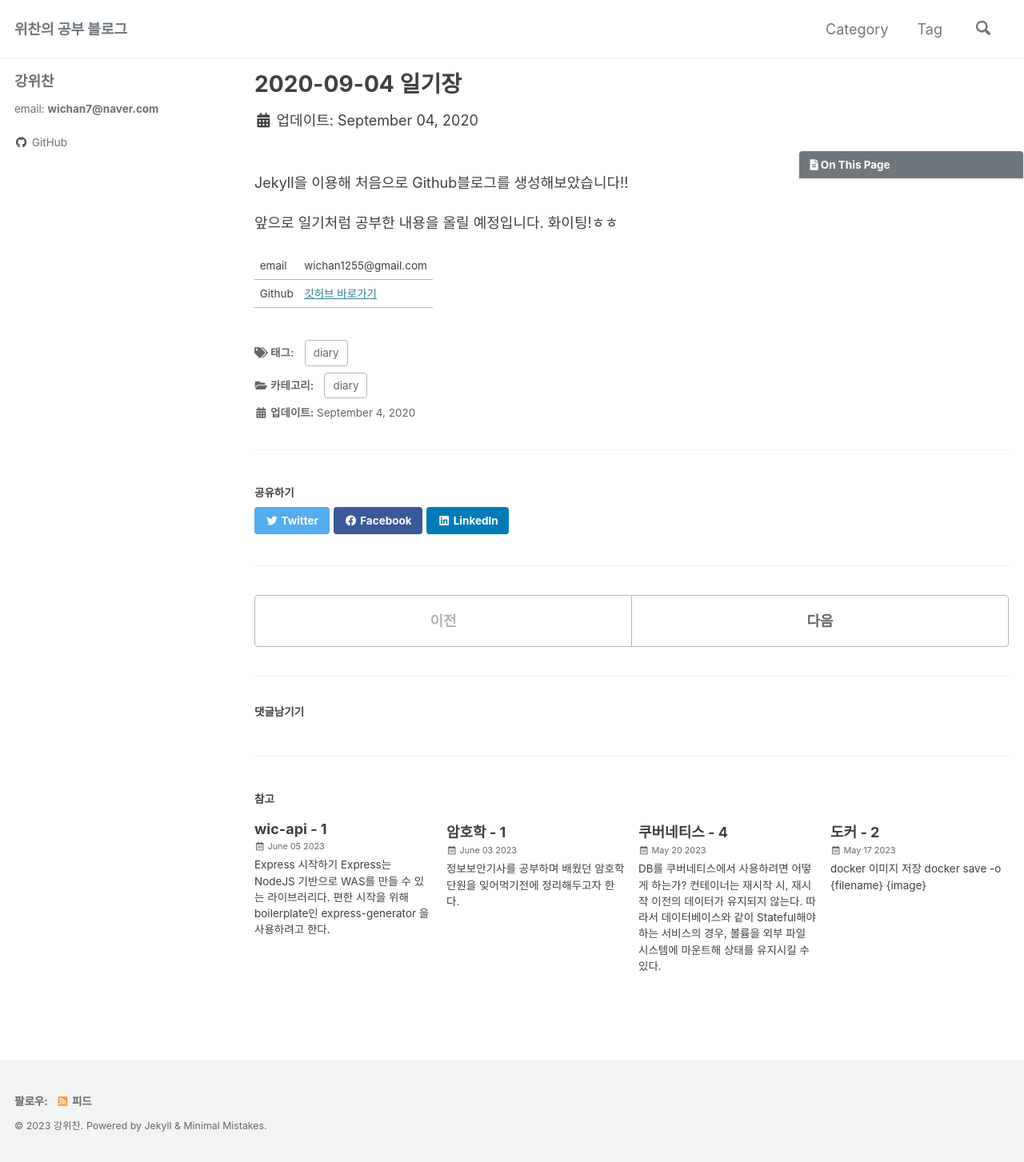
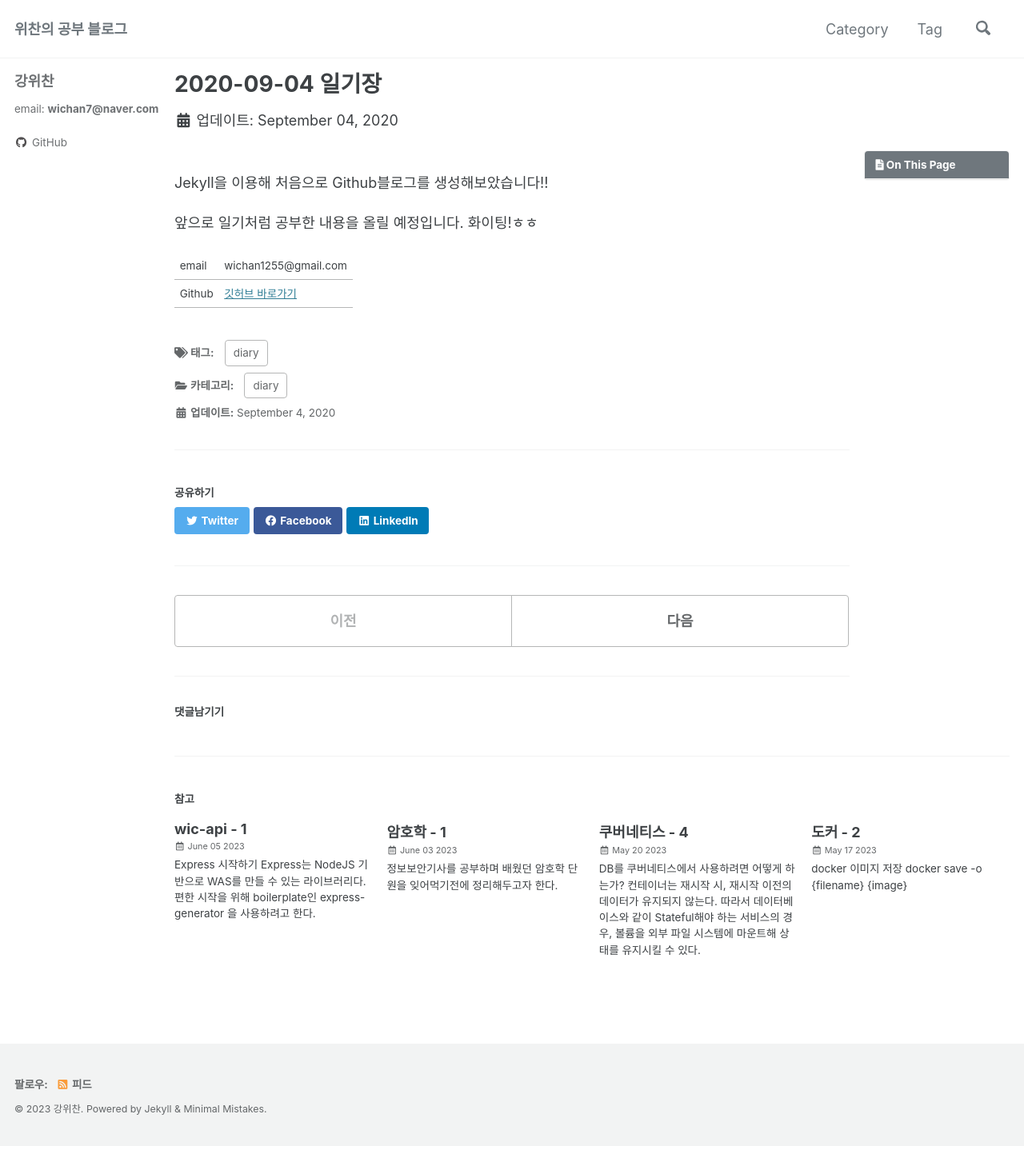
Before and after one commit to wichan7/wichan7.github.io, a Jekyll site: the page built from _posts/2020-09-04-diary-1.md, in a window 1280 px wide. Shown: the whole page at 80% size. Built offline with Jekyll 4.4.1, drawn with Linux system fonts in a browser that asks for light colours; cached includes are drawn as plain includes; comment, search, counter and statistics services are not loaded.

Commit message:
odified:   _sass/minimal-mistakes/_archive.scss modified:   _sass/minimal-mistakes/_page.scss modified:   _sass/minimal-mistakes/_variables.scss

```diff
--- a/_sass/minimal-mistakes/_archive.scss
+++ b/_sass/minimal-mistakes/_archive.scss
@@ -9,12 +9,12 @@
   @include breakpoint($large) {
     float: right;
     width: calc(100% - #{$right-sidebar-width-narrow});
-    //padding-right: $right-sidebar-width-narrow;
+    padding-right: $right-sidebar-width-narrow;
   }
 
   @include breakpoint($x-large) {
     width: calc(100% - #{$right-sidebar-width});
-    //padding-right: $right-sidebar-width;
+    padding-right: $right-sidebar-width;
   }
 }
 
--- a/_sass/minimal-mistakes/_page.scss
+++ b/_sass/minimal-mistakes/_page.scss
@@ -39,12 +39,12 @@ body {
   @include breakpoint($large) {
     float: right;
     width: calc(100% - #{$right-sidebar-width-narrow});
-    //padding-right: $right-sidebar-width-narrow;
+    padding-right: $right-sidebar-width-narrow;
   }
 
   @include breakpoint($x-large) {
     width: calc(100% - #{$right-sidebar-width});
-    //padding-right: $right-sidebar-width;
+    padding-right: $right-sidebar-width;
   }
 
   .page__inner-wrap {
--- a/_sass/minimal-mistakes/_variables.scss
+++ b/_sass/minimal-mistakes/_variables.scss
@@ -144,7 +144,7 @@ $small: 600px !default;
 $medium: 768px !default;
 $medium-wide: 900px !default;
 $large: 1024px !default;
-$x-large: 1280px !default;
+$x-large: 1380px !default;
 $max-width: $x-large !default;
 
 /*
```
